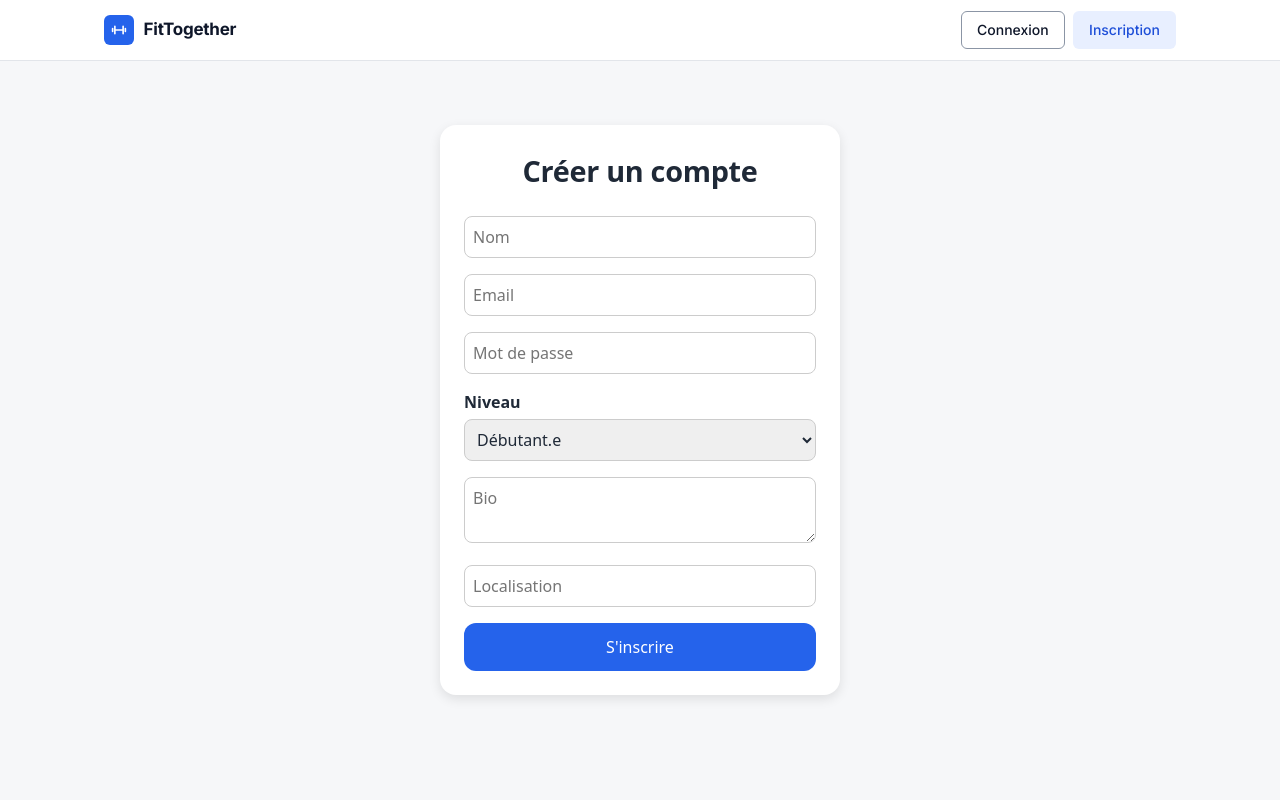
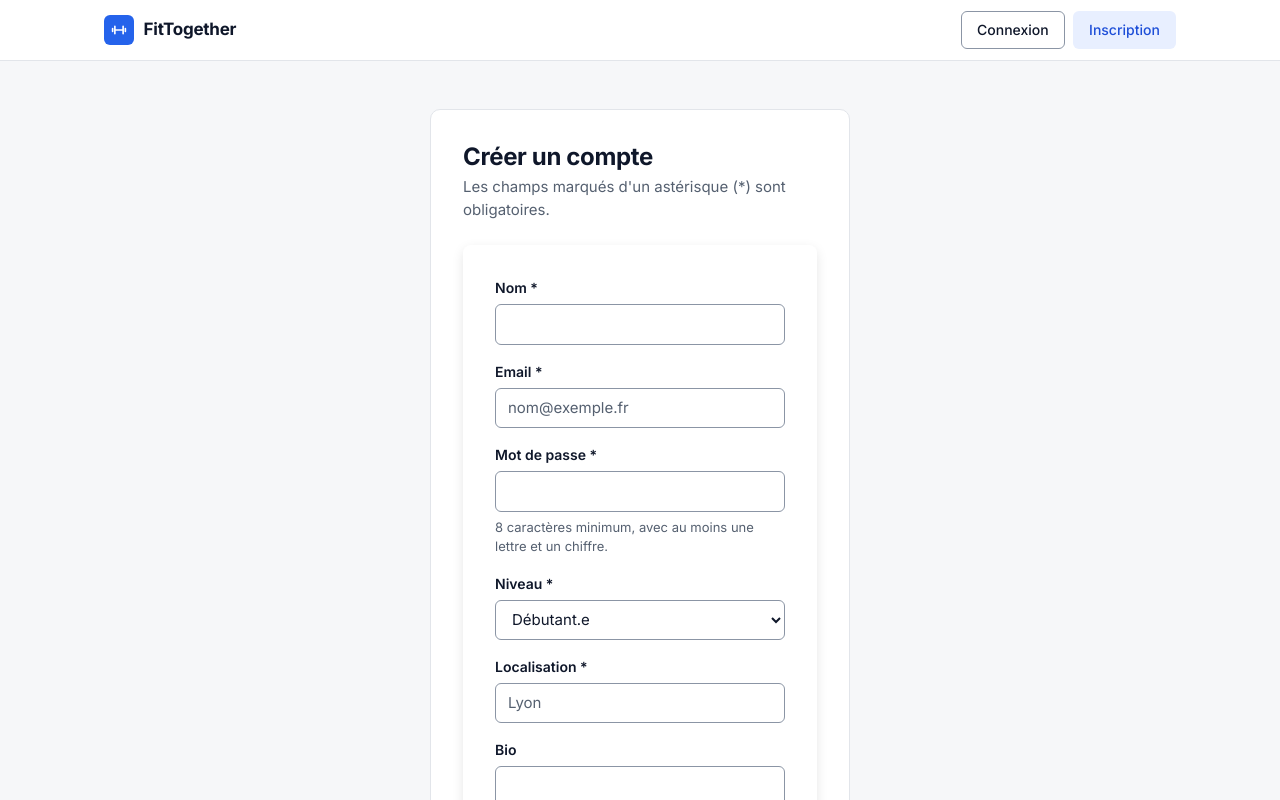
Before and after one commit to Nolan910/FitTogether, a React (Vite) app: page /inscription in a window 1280 px wide. Shown: the top 800 px of the page. Built offline with nearby package versions, Linux system fonts and the light colour scheme.

Commit message:
améliorations visuelles connexion/inscription

```diff
--- a/src/pages/Inscription.jsx
+++ b/src/pages/Inscription.jsx
@@ -1,10 +1,12 @@
 import { useState } from 'react';
-import { useNavigate } from 'react-router-dom';
+import { Link, useNavigate } from 'react-router-dom';
 import Header from '../components/Header';
+import usePageTitle from '../hooks/usePageTitle';
 import { api } from '../api';
-import '../styles/Inscription.css';
+import '../styles/Auth.css';
 
 export default function Register() {
+    usePageTitle('Inscription');
     const [name, setName] = useState('');
     const [email, setEmail] = useState('');
     const [password, setPassword] = useState('');
@@ -31,7 +33,7 @@ export default function Register() {
 
       try {
         await api('/createUser', { method: 'POST', body: userData });
-        navigate('/login');
+        navigate('/login', { state: { registered: true } });
       } catch (err) {
         setMessage(err.message);
       }
@@ -40,40 +42,64 @@ export default function Register() {
     return (
       <>
         <Header />
-        <form onSubmit={handleSubmit} className="register-form">
-          <h2>Créer un compte</h2>
+        <main id="contenu" tabIndex={-1} className="page auth-page">
+          <div className="card auth-card">
+            <h1>Créer un compte</h1>
+            <p className="page-subtitle">Les champs marqués d'un astérisque (*) sont obligatoires.</p>
 
+            <form onSubmit={handleSubmit} className="form-stack">
+              <div className="field">
+                <label htmlFor="register-name">Nom *</label>
                 <input
+                  id="register-name"
+                  className="input"
                   type="text"
-            placeholder="Nom"
+                  autoComplete="name"
                   value={name}
                   onChange={(e) => setName(e.target.value)}
+                  minLength={2}
+                  maxLength={50}
                   required
                 />
+              </div>
 
+              <div className="field">
+                <label htmlFor="register-email">Email *</label>
                 <input
+                  id="register-email"
+                  className="input"
                   type="email"
-            placeholder="Email"
+                  autoComplete="email"
+                  placeholder="nom@exemple.fr"
                   value={email}
                   onChange={(e) => setEmail(e.target.value)}
                   required
                 />
+              </div>
 
+              <div className="field">
+                <label htmlFor="register-password">Mot de passe *</label>
                 <input
+                  id="register-password"
+                  className="input"
                   type="password"
-            placeholder="Mot de passe"
+                  autoComplete="new-password"
                   value={password}
                   onChange={(e) => setPassword(e.target.value)}
                   minLength={8}
                   maxLength={72}
                   pattern="(?=.*[A-Za-z])(?=.*\d).{8,72}"
-            title="8 caractères minimum, avec au moins une lettre et un chiffre"
+                  aria-describedby="register-password-hint"
                   required
                 />
+                <p id="register-password-hint" className="field-hint">8 caractères minimum, avec au moins une lettre et un chiffre.</p>
+              </div>
 
-          <label htmlFor="level">Niveau</label>
+              <div className="field">
+                <label htmlFor="register-level">Niveau *</label>
                 <select
-            id="level"
+                  id="register-level"
+                  className="input"
                   value={level}
                   onChange={(e) => setLevel(e.target.value)}
                   required
@@ -82,26 +108,44 @@ export default function Register() {
                   <option value="Habitué">Habitué.e</option>
                   <option value="Experimenté">Expérimenté.e</option>
                 </select>
+              </div>
 
+              <div className="field">
+                <label htmlFor="register-location">Localisation *</label>
+                <input
+                  id="register-location"
+                  className="input"
+                  type="text"
+                  autoComplete="address-level2"
+                  placeholder="Lyon"
+                  value={location}
+                  onChange={(e) => setLocation(e.target.value)}
+                  maxLength={100}
+                  required
+                />
+              </div>
+
+              <div className="field">
+                <label htmlFor="register-bio">Bio</label>
                 <textarea
-            placeholder="Bio"
+                  id="register-bio"
+                  className="input"
                   value={bio}
                   onChange={(e) => setBio(e.target.value)}
                   maxLength={1024}
                 />
+              </div>
 
-          <input
-            type="text"
-            placeholder="Localisation"
-            value={location}
-            onChange={(e) => setLocation(e.target.value)}
-            required
-          />
+              {message && <p className="alert alert-error" role="alert">{message}</p>}
 
-          <button type="submit">S'inscrire</button>
+              <button type="submit" className="btn btn-primary btn-block">S'inscrire</button>
+            </form>
 
-          {message && <p className="message">{message}</p>}
-        </form>
+            <p className="auth-switch">
+              Déjà inscrit ? <Link to="/login">Se connecter</Link>
+            </p>
+          </div>
+        </main>
       </>
     );
   }
--- a/src/pages/Login.jsx
+++ b/src/pages/Login.jsx
@@ -2,16 +2,19 @@ import { useState } from 'react';
 import { Link, useLocation, useNavigate } from 'react-router-dom';
 import Header from '../components/Header';
 import useAuth from '../hooks/useAuth';
+import usePageTitle from '../hooks/usePageTitle';
 import { api } from '../api';
-import '../styles/Login.css';
+import '../styles/Auth.css';
 
 export default function Login() {
+  usePageTitle('Connexion');
   const [email, setEmail] = useState('');
   const [password, setPassword] = useState('');
   const [message, setMessage] = useState('');
   const { login } = useAuth();
   const navigate = useNavigate();
   const location = useLocation();
+  const redirectedFrom = location.state?.from?.pathname;
 
   // Envoi du formulaire de connexion
   const handleSubmit = async (e) => {
@@ -24,7 +27,7 @@ export default function Login() {
       });
 
       login(data.token, data.user);
-      navigate(location.state?.from?.pathname || '/', { replace: true });
+      navigate(redirectedFrom || '/', { replace: true });
     } catch (err) {
       setMessage(err.message);
     }
@@ -33,35 +36,60 @@ export default function Login() {
   return (
     <>
       <Header />
-      <div className="login-container">
-        <form onSubmit={handleSubmit} className="login-form">
-          <h2>Connexion</h2>
+      <main id="contenu" tabIndex={-1} className="page auth-page">
+        <div className="card auth-card">
+          <h1>Connexion</h1>
+          <p className="page-subtitle">Retrouvez vos partenaires et vos séances.</p>
 
+          {location.state?.registered && (
+            <p className="alert alert-success" role="status">Votre compte a été créé. Vous pouvez vous connecter.</p>
+          )}
+          {redirectedFrom && !location.state?.registered && (
+            <p className="alert alert-info" role="status">Connectez-vous pour accéder à cette page.</p>
+          )}
+
+          <form onSubmit={handleSubmit} className="form-stack">
+            <div className="field">
+              <label htmlFor="login-email">Email</label>
               <input
+                id="login-email"
+                className="input"
                 type="email"
-            placeholder="Email"
+                autoComplete="email"
+                placeholder="nom@exemple.fr"
                 value={email}
                 onChange={(e) => setEmail(e.target.value)}
+                aria-invalid={message ? 'true' : undefined}
+                aria-describedby={message ? 'login-error' : undefined}
                 required
               />
+            </div>
 
+            <div className="field">
+              <label htmlFor="login-password">Mot de passe</label>
               <input
+                id="login-password"
+                className="input"
                 type="password"
-            placeholder="Mot de passe"
+                autoComplete="current-password"
                 value={password}
                 onChange={(e) => setPassword(e.target.value)}
+                aria-invalid={message ? 'true' : undefined}
+                aria-describedby={message ? 'login-error' : undefined}
                 required
               />
+            </div>
 
-          <button type="submit">Se connecter</button>
+            {message && <p id="login-error" className="alert alert-error" role="alert">{message}</p>}
 
-          {message && <p className="message">{message}</p>}
+            <button type="submit" className="btn btn-primary btn-block">Se connecter</button>
+          </form>
 
-          <p className="signup-link">
-            <Link to="/inscription">S'inscrire</Link>
+          <p className="auth-switch">
+            Pas encore de compte ? <Link to="/inscription">Créer un compte</Link>
           </p>
-        </form>
         </div>
+      </main>
     </>
   );
 }
--- /dev/null
+++ b/src/styles/Auth.css
@@ -0,0 +1,44 @@
+.auth-page {
+  display: flex;
+  justify-content: center;
+  padding-top: 3rem;
+}
+
+.auth-card {
+  width: 100%;
+  max-width: 420px;
+  padding: 2rem;
+}
+
+.auth-card h1 {
+  font-size: 1.5rem;
+}
+
+.auth-card .page-subtitle {
+  margin-bottom: 1.5rem;
+}
+
+.auth-card .alert {
+  margin-bottom: 1rem;
+}
+
+.auth-card .form-stack .alert {
+  margin-bottom: 0;
+}
+
+.alert-info {
+  background: var(--color-primary-soft);
+  border-color: #b9cdfa;
+  color: var(--color-primary-hover);
+}
+
+.auth-switch {
+  margin-top: 1.25rem;
+  text-align: center;
+  font-size: 0.875rem;
+  color: var(--color-text-muted);
+}
+
+.auth-switch a {
+  font-weight: 600;
+}
--- a/src/styles/Inscription.css
+++ /dev/null
@@ -1,68 +0,0 @@
-.register-form {
-    max-width: 400px;
-    margin: 4rem auto;
-    padding: 1.5rem;
-    background-color: white;
-    border-radius: 1rem;
-    box-shadow: 0 4px 12px rgba(0,0,0,0.1);
-    font-family: system-ui, sans-serif;
-    color: #1f2937;
-  }
-
-  .register-form h2 {
-    font-size: 1.8rem;
-    font-weight: 700;
-    margin-bottom: 1.5rem;
-    text-align: center;
-  }
-
-  .register-form input,
-  .register-form select,
-  .register-form textarea {
-    width: 100%;
-    padding: 0.5rem;
-    margin-bottom: 1rem;
-    border: 1px solid #ccc;
-    border-radius: 0.5rem;
-    font-size: 1rem;
-    box-sizing: border-box;
-  }
-
-  .register-form label {
-    display: block;
-    margin-bottom: 0.3rem;
-    font-weight: 600;
-  }
-
-  .register-form button {
-    width: 100%;
-    background-color: #2563eb;
-    color: white;
-    padding: 0.75rem;
-    font-size: 1rem;
-    border: none;
-    border-radius: 0.75rem;
-    cursor: pointer;
-    transition: background-color 0.3s ease;
-  }
-
-  .register-form button:hover {
-    background-color: #1e40af;
-  }
-
-  .register-form p.message {
-    margin-top: 1rem;
-    text-align: center;
-    color: #dc2626;
-    font-size: 0.9rem;
-  }
-
-  .register-form label.inline-flex {
-    display: flex;
-    align-items: center;
-    margin-bottom: 1rem;
-  }
-
-  .register-form label.inline-flex input[type="checkbox"] {
-    margin-right: 0.5rem;
-  }
```
Also changed, not shown: src/styles/Login.css (deleted, +0 -81 lines), 1 other file (tests, documents, lock files or other folders). Lines whose indentation alone changed are shown as unchanged.
